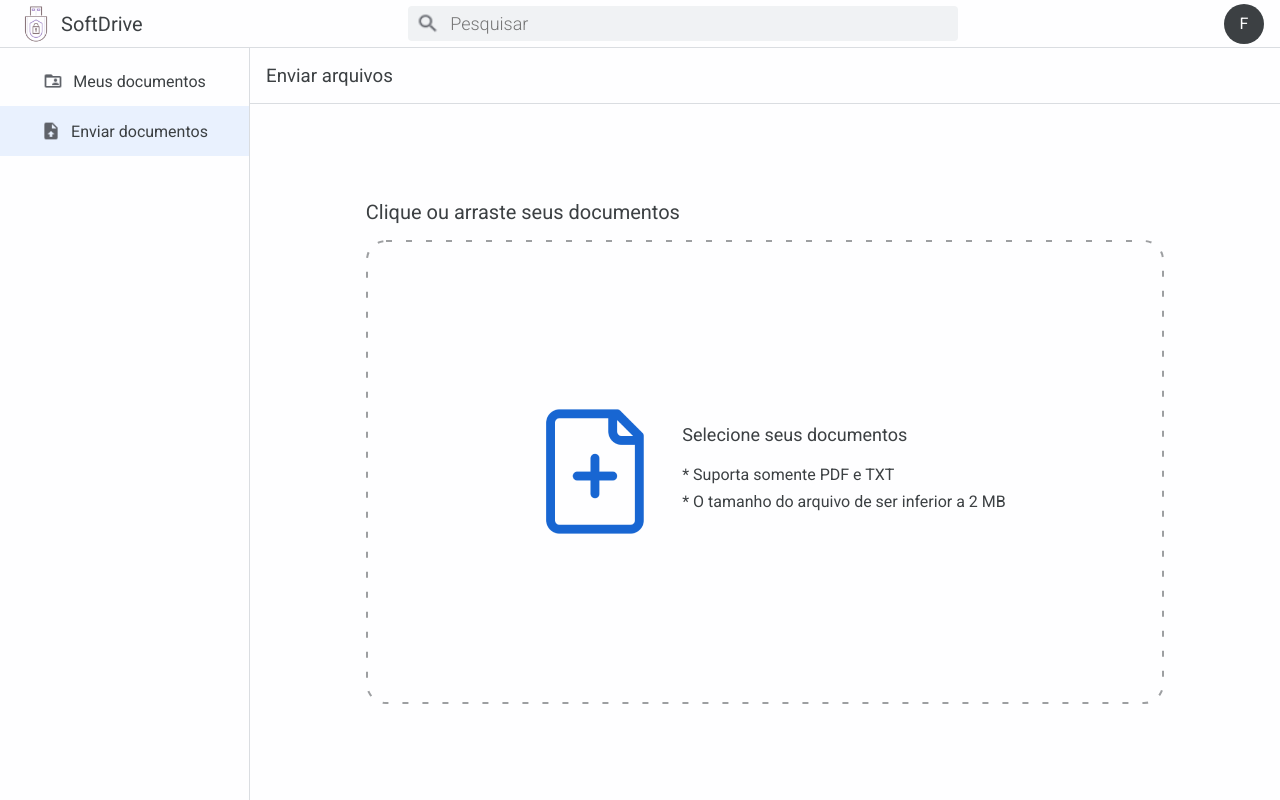
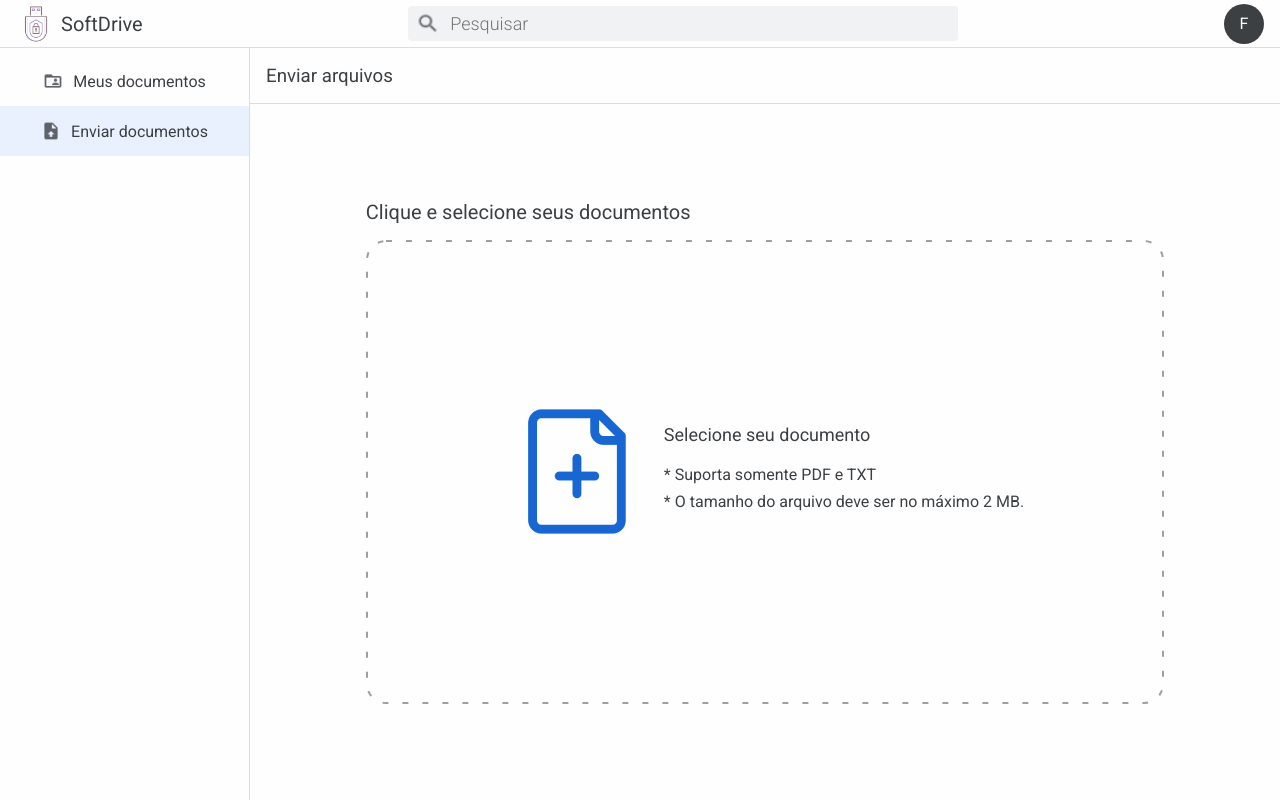
Before and after one commit to KaioComK54/soft-drive, a React (Create React App) app in the folder frontend/: page /upload in a window 1280 px wide. Built offline with nearby package versions, Linux system fonts and the light colour scheme.

Commit message:
Add file status system.

```diff
--- /dev/null
+++ b/frontend/src/components/Dashboard/Routes/Upload/components/ActionButtons.tsx
@@ -0,0 +1,22 @@
+import React from "react";
+
+interface props {
+  file: File | any;
+  setFile: Function;
+}
+
+const ActionButtons = ({ file, setFile }: props) => {
+  if (!file) return null;
+
+  return (
+    <React.Fragment>
+      <div className="buttons">
+        <button onClick={() => setFile(null)}>Limpar</button>
+        <button>Enviar</button>
+      </div>
+      ;
+    </React.Fragment>
+  );
+};
+
+export default ActionButtons;
--- a/frontend/src/components/Dashboard/Routes/Upload/index.tsx
+++ b/frontend/src/components/Dashboard/Routes/Upload/index.tsx
@@ -1,22 +1,26 @@
 import Subheader from "components/Subheader";
-import FileUploaderCustom from "components/Fileuploader";
 
 import { Container, FileUploaderContainer } from "./styles";
+
+import FileStatus from "components/Filestatus";
+import ActionButtons from "./components/ActionButtons";
 
 import usefile from "validations/useFile";
 import { useRef } from "react";
 
 const Upload = () => {
-  const { file, setFile, validadeFile, fileTypes, maxSize, errorMessage } =
+  const inputRef = useRef<any>();
+  const { file, setFile, validadeFile, errorMessage, setErrorMessage } =
     usefile();
-
-  const inputRef = useRef<any>();
 
   const handleSelectFile = (file: any) => {
     try {
       validadeFile(file);
+
+      setFile(file);
     } catch (error: any) {
-      console.log("Um erro aqui: ", error.message);
+      //todo -> fazer o tratamento do erro
+      //setErrorMessage(error.message);
     }
   };
 
@@ -30,17 +34,14 @@ const Upload = () => {
         onChange={({ target }) =>
           handleSelectFile(target && target.files && target.files[0])
         }
-        value={file}
         accept=".pdf, .txt"
       />
-      <FileUploaderContainer onClick={() => inputRef?.current?.click()}>
-        <>
-          <p className="text">Clique ou arraste seus documentos</p>
-          <FileUploaderCustom file={file} />
-          {!!errorMessage && <p>{errorMessage}</p>}
-        </>
+      <FileUploaderContainer
+        onClick={() => !file && inputRef?.current?.click()}
+      >
+        <FileStatus file={file} />
+        <ActionButtons file={file} setFile={setFile} />
       </FileUploaderContainer>
-      {!!errorMessage && <p>{errorMessage}</p>}
     </Container>
   );
 };
--- a/frontend/src/components/Dashboard/Routes/Upload/styles.ts
+++ b/frontend/src/components/Dashboard/Routes/Upload/styles.ts
@@ -1,5 +1,4 @@
 import styled from "styled-components";
-import { colors } from "styles/_global.style";
 
 export const Container = styled.div`
   width: 100%;
@@ -21,14 +20,12 @@ export const FileUploaderContainer = styled.div`
   flex-direction: column;
   justify-content: center;
   align-items: center;
+  position: relative;
 
-  .text {
+  .buttons {
     width: 80%;
-    margin-bottom: 16px;
-    text-align: left;
-    color: ${colors.textColor};
-    font-size: 20px;
-    font-weight: 400;
+    display: flex;
+    justify-content: end;
   }
 
   @media (max-width: 1000px) {
@@ -36,10 +33,5 @@ export const FileUploaderContainer = styled.div`
     grid-gap: 0px;
     height: calc(100vh - (40px + 48px + 56px));
     justify-content: center;
-
-    .text {
-      font-size: 15px;
-      text-align: center;
-    }
   }
 `;
--- a/frontend/src/components/Fileuploader/index.tsx
+++ b/frontend/src/components/Filestatus/components/FileEmpty.tsx
@@ -1,27 +1,20 @@
-import React from "react";
-import Subheader from "components/Subheader";
-
 import addFile from "assets/add-file.png";
 
 import { Container } from "./styles";
 
-interface props {
-  file: any;
-}
-
-const Fileuploader = ({ file }: props) => {
+const FileEmpty = () => {
   return (
     <Container>
       <img alt="Adicionar imagem" src={addFile} />
       <div className="guide-box">
-        <p className="guide-title">Selecione seus documentos</p>
+        <p className="guide-title">Selecione seu documento</p>
         <p className="guide-item">* Suporta somente PDF e TXT</p>
         <p className="guide-item">
-          * O tamanho do arquivo de ser inferior a 2 MB
+          * O tamanho do arquivo deve ser no máximo 2 MB.
         </p>
       </div>
     </Container>
   );
 };
 
-export default Fileuploader;
+export default FileEmpty;
--- /dev/null
+++ b/frontend/src/components/Filestatus/components/FileSelected.tsx
@@ -0,0 +1,41 @@
+import PDFimg from "assets/pdf.jpg";
+import TXTimg from "assets/txt.jpg";
+
+import { Container } from "./styles";
+
+interface props {
+  file: File | any;
+}
+
+const FileSelected = ({ file }: props) => {
+  const getSelectedFileImg = () => {
+    if (file) {
+      const { name } = file;
+
+      const [_, type] = name.split(".");
+
+      if (type === "pdf") return PDFimg;
+      return TXTimg;
+    }
+  };
+
+  const getSelectedFileName = () => {
+    if (file) {
+      const { name } = file;
+
+      return name;
+    }
+  };
+
+  return (
+    <Container>
+      <img alt="Adicionar imagem" src={getSelectedFileImg()} />
+      <div className="guide-box">
+        <p className="guide-title">Documento selecionado</p>
+        <p className="guide-title">{getSelectedFileName()}</p>
+      </div>
+    </Container>
+  );
+};
+
+export default FileSelected;
--- /dev/null
+++ b/frontend/src/components/Filestatus/components/styles.ts
@@ -0,0 +1,27 @@
+import styled from "styled-components";
+import { colors } from "styles/_global.style";
+
+export const Container = styled.div`
+  display: flex;
+  align-items: center;
+
+  img {
+    height: 131px;
+  }
+
+  .guide-box {
+    margin-left: 16px;
+    color: ${colors.textColor};
+    font-weight: 400;
+  }
+
+  .guide-title {
+    margin-bottom: 20px;
+    font-size: 18px;
+  }
+
+  .guide-item {
+    margin-bottom: 8px;
+    font-size: 16px;
+  }
+`;
--- /dev/null
+++ b/frontend/src/components/Filestatus/index.tsx
@@ -0,0 +1,29 @@
+import React from "react";
+
+import FileEmpty from "./components/FileEmpty";
+import FileSelected from "./components/FileSelected";
+
+import { Container, Title } from "./styles";
+
+interface props {
+  file: File | any;
+}
+
+const FileStatus = ({ file }: props) => {
+  const getFileStatus = () => {
+    if (!file) return <FileEmpty />;
+
+    return <FileSelected file={file} />;
+  };
+
+  return (
+    <React.Fragment>
+      <Title>
+        {!file ? "Clique e selecione seus documentos" : "Arquivo selecionado"}
+      </Title>
+      <Container>{getFileStatus()}</Container>
+    </React.Fragment>
+  );
+};
+
+export default FileStatus;
--- a/frontend/src/components/Fileuploader/styles.ts
+++ b/frontend/src/components/Filestatus/styles.ts
@@ -14,20 +14,25 @@ export const Container = styled.div`
   display: flex;
   justify-content: center;
   align-items: center;
+`;
 
-  .guide-box {
-    margin-left: 16px;
-    color: ${colors.textColor};
-    font-weight: 400;
-  }
+export const Title = styled.h3`
+  width: 80%;
+  margin-bottom: 16px;
+  text-align: left;
+  color: ${colors.textColor};
+  font-size: 20px;
+  font-weight: 400;
 
-  .guide-title {
-    margin-bottom: 20px;
-    font-size: 18px;
-  }
+  @media (max-width: 1000px) {
+    padding: 8px;
+    grid-gap: 0px;
+    height: calc(100vh - (40px + 48px + 56px));
+    justify-content: center;
 
-  .guide-item {
-    margin-bottom: 8px;
-    font-size: 16px;
+    .text {
+      font-size: 15px;
+      text-align: center;
+    }
   }
 `;
```
